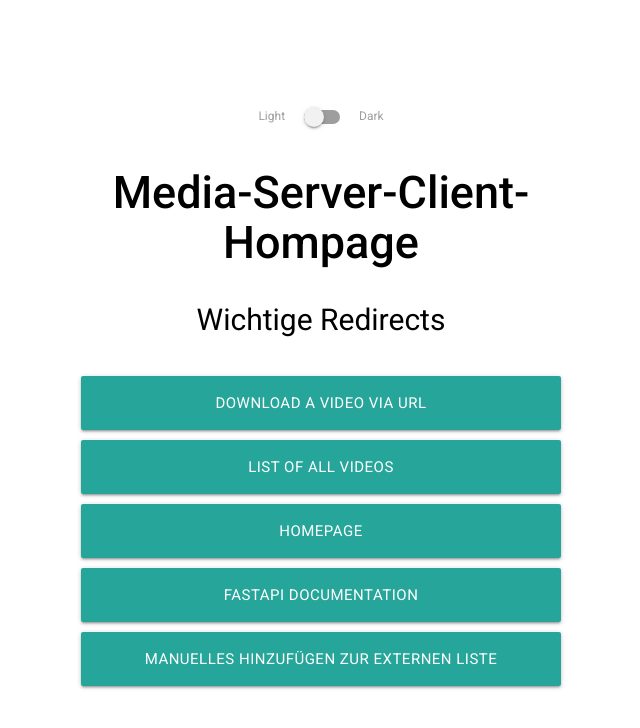
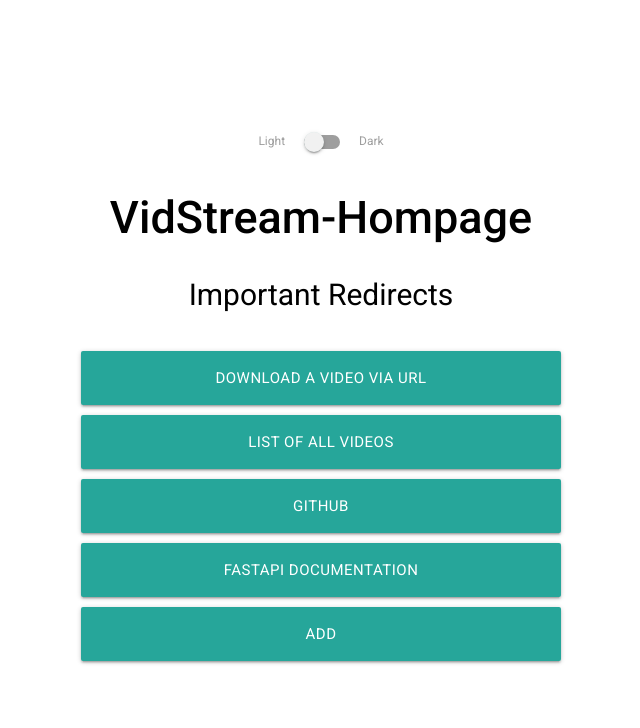
Before and after one commit to MyGodItsFull0fStars/VidStream, a FastAPI app: page / in a window 1280 px wide. Shown: the top 728 px of the page, without its empty margins (319-959 px from the left). Run offline with FastAPI, Linux system fonts and the light colour scheme.

Commit message:
Changed language

```diff
--- a/fast-server/static/templates/index.html
+++ b/fast-server/static/templates/index.html
@@ -3,7 +3,7 @@
 <head>
   <meta charset="UTF-8">
   <meta name="viewport" content="width=device-width, initial-scale=1.0">
-  <title>Media-Server-Client</title>
+  <title>VidStream</title>
   <link href="https://fonts.googleapis.com/css2?family=Roboto:wght@400;500&display=swap" rel="stylesheet">
   <link rel="stylesheet" href="https://cdnjs.cloudflare.com/ajax/libs/materialize/1.0.0/css/materialize.min.css">
   <link rel="stylesheet" href="/static/styles.css">
@@ -21,13 +21,13 @@
         </label>
       </div>
     </div>
-    <h1>Media-Server-Client-Hompage</h1>
-    <h2>Wichtige Redirects</h2>
+    <h1>VidStream-Hompage</h1>
+    <h2>Important Redirects</h2>
     <a href="http://127.0.0.1:8000/download" class="btn-large waves-effect waves-light">Download a Video via URL</a>
     <a href="http://127.0.0.1:8000/list" class="btn-large waves-effect waves-light">List of all Videos</a>
-    <a href="http://127.0.0.1:8000/" class="btn-large waves-effect waves-light">Homepage</a>
+    <a href="https://github.com/MyGodItsFull0fStars/media-server-client" class="btn-large waves-effect waves-light">GitHub</a>
     <a href="http://127.0.0.1:8000/docs" class="btn-large waves-effect waves-light">FastAPI Documentation</a>
-    <a href="http://127.0.0.1:8000/add" class="btn-large waves-effect waves-light">Manuelles hinzufügen zur externen Liste</a>
+    <a href="http://127.0.0.1:8000/add" class="btn-large waves-effect waves-light">Add</a>
   </div>
 
   <script>
```
